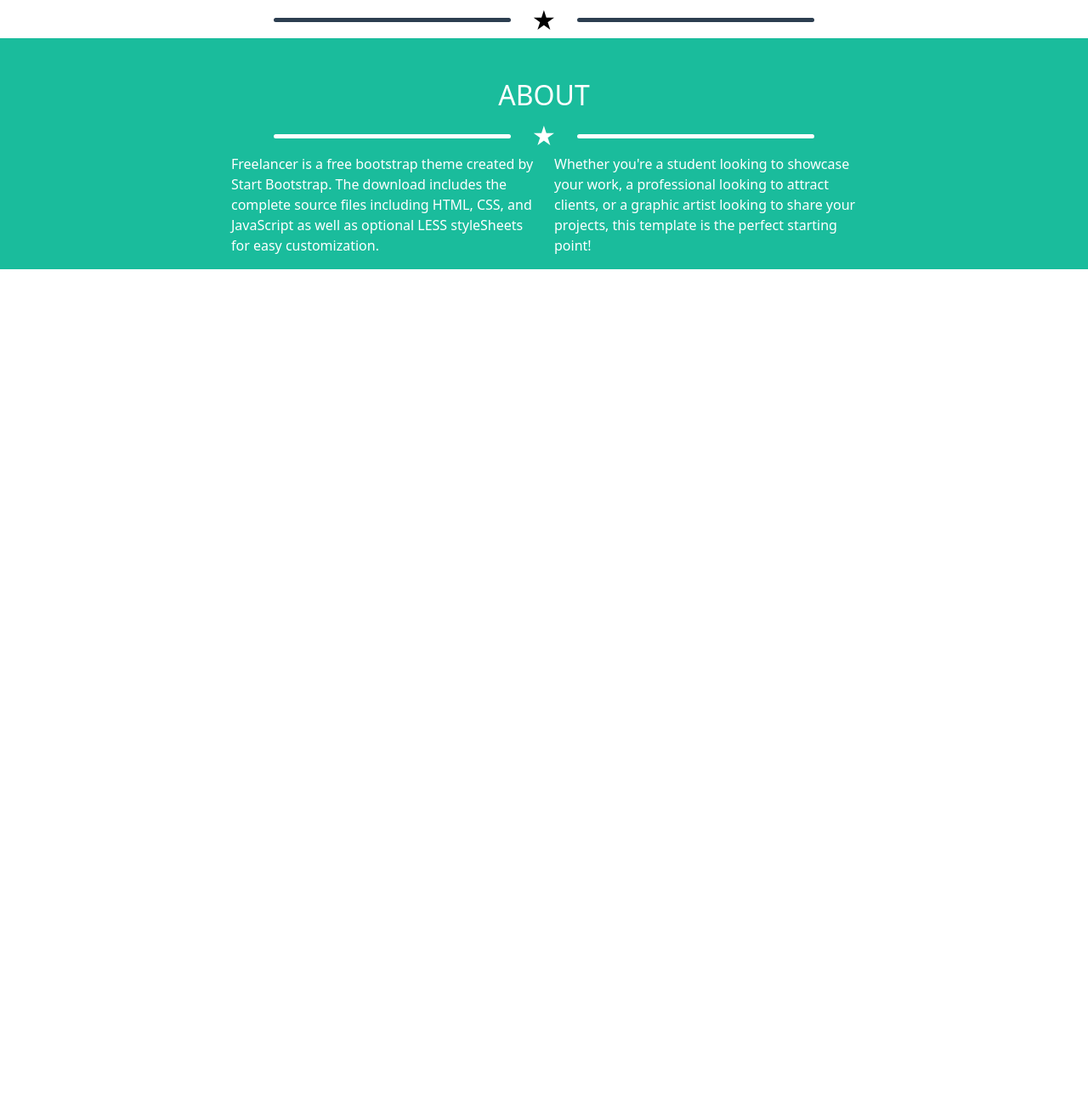
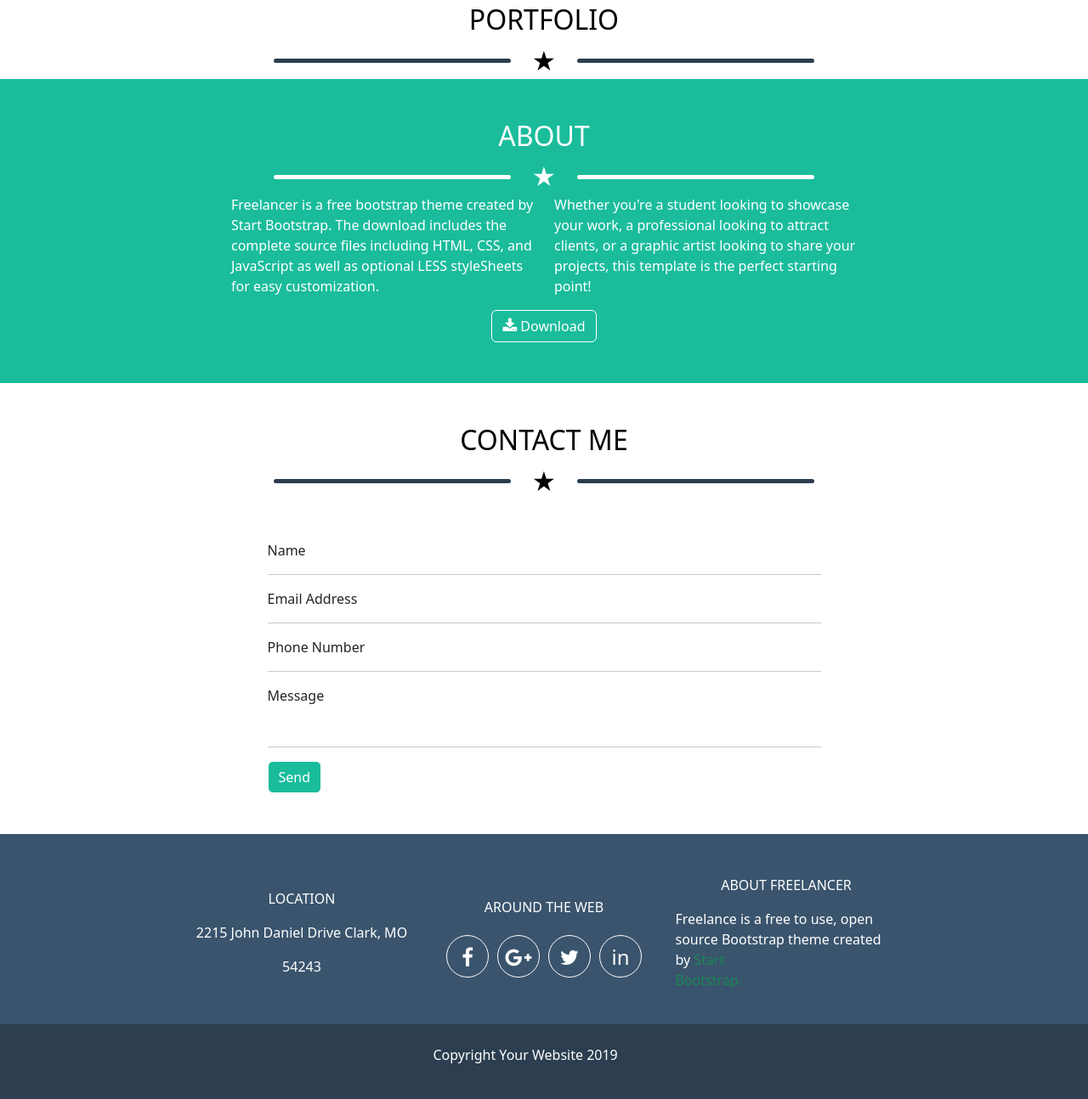
Before and after one commit to Drakon9927/html-css-bootstrap-freelancer, a plain HTML site: page index.html in a window 1280 px wide. Shown: the part 346-1640 px from the top of the page at 85% size. Before the commit the page ends 800 px from the top, so only its background shows below. Drawn offline with nearby package versions, Linux system fonts and the light colour scheme.

Commit message:
complete

```diff
--- a/css/style.css
+++ b/css/style.css
@@ -4,6 +4,14 @@ header{
 
 .mybg-green{
     background-color: #1ABC9C;
+}
+
+.mybg-darkblue{
+    background-color: #3A546D;
+}
+
+.mybg-darkgrey{
+    background-color: #2C3E50;
 }
 
 .myhr {
@@ -25,3 +33,21 @@ header{
     border-top: 5px solid white;
     border-color: white;
   }
+
+  .btn{
+    border: 1px solid white;
+    background-color: #1ABC9C;
+
+  }
+
+.mybg-darkblue i.fa, #in{
+    border: 1px solid white;
+    border-radius: 50%;
+    height: 50px;
+    width: 50px;
+    line-height: 50px;
+    text-align: center;
+    padding: 0;
+    margin: 5px;
+    color: white;
+}
--- a/index.html
+++ b/index.html
@@ -1,18 +1,22 @@
 <!DOCTYPE html>
 <html lang="en">
+
 <head>
     <meta charset="UTF-8">
     <meta name="viewport" content="width=device-width, initial-scale=1.0">
     <title>Bootstrap Layout</title>
-    <link href="https://cdn.jsdelivr.net/npm/bootstrap@5.3.3/dist/css/bootstrap.min.css" rel="stylesheet" integrity="sha384-QWTKZyjpPEjISv5WaRU9OFeRpok6YctnYmDr5pNlyT2bRjXh0JMhjY6hW+ALEwIH" crossorigin="anonymous">
+    <link href="https://cdn.jsdelivr.net/npm/bootstrap@5.3.3/dist/css/bootstrap.min.css" rel="stylesheet"
+        integrity="sha384-QWTKZyjpPEjISv5WaRU9OFeRpok6YctnYmDr5pNlyT2bRjXh0JMhjY6hW+ALEwIH" crossorigin="anonymous">
     <link rel="stylesheet" href="./css/style.css">
+    <link rel="stylesheet" href="https://cdnjs.cloudflare.com/ajax/libs/font-awesome/4.7.0/css/font-awesome.min.css">
 </head>
+
 <body>
 
     <!-- 2 col-6 in row -->
     <header>
         <div class="container">
-           <div class="row justify-content-center">
+            <div class="row justify-content-center pt-4 pb-4">
                 <div class="col-4 text-white">
                     <h4>START BOOTSTRAP</h2>
                 </div>
@@ -44,10 +48,12 @@
                     <h2>START BOOTSTRAP</h2>
                     <!-- Contenitore Flex per HR e Stella -->
                     <div class="d-flex align-items-center justify-content-center w-100">
-                        <div class="w-25"><hr class="myhr mywhite">
+                        <div class="w-25">
+                            <hr class="myhr mywhite">
                         </div>
                         <span class="px-4 fs-3">&#9733;</span>
-                        <div class="w-25"><hr class="myhr mywhite">
+                        <div class="w-25">
+                            <hr class="myhr mywhite">
                         </div>
                     </div>
                     <P class="text-white fs-5 mb-5">GRAPHIC ARTIST - WEB DESIGNER - ILLUSTRATOR</P>
@@ -65,10 +71,12 @@
                     <h2 class="mt-5">PORTFOLIO</h2>
                     <!-- Contenitore Flex per HR e Stella -->
                     <div class="d-flex align-items-center justify-content-center w-100">
-                        <div class="w-25"><hr class="myhr myblack">
+                        <div class="w-25">
+                            <hr class="myhr myblack">
                         </div>
                         <span class="px-4 fs-3">&#9733;</span>
-                        <div class="w-25"><hr class="myhr myblack">
+                        <div class="w-25">
+                            <hr class="myhr myblack">
                         </div>
                     </div>
                 </div>
@@ -108,49 +116,138 @@
                     <h2 class="mt-5">ABOUT</h2>
                     <!-- Contenitore Flex per HR e Stella -->
                     <div class="d-flex align-items-center justify-content-center w-100">
-                        <div class="w-25"><hr class="myhr mywhite">
+                        <div class="w-25">
+                            <hr class="myhr mywhite">
                         </div>
                         <span class="px-4 fs-3">&#9733;</span>
-                        <div class="w-25"><hr class="myhr mywhite">
+                        <div class="w-25">
+                            <hr class="myhr mywhite">
                         </div>
                     </div>
                     <!-- col-6 in flex row -->
 
                     <div class="d-flex row align-items-center justify-content-center">
                         <div class="col-4">
-                            <p>Freelancer is a free bootstrap theme created by Start Bootstrap. The download includes the complete source files including HTML, CSS, and JavaScript as well as optional LESS styleSheets for easy customization.</p>
+                            <p>Freelancer is a free bootstrap theme created by Start Bootstrap. The download includes
+                                the complete source files including HTML, CSS, and JavaScript as well as optional LESS
+                                styleSheets for easy customization.</p>
                         </div>
                         <div class="col-4">
                             <p>
-                                Whether you're a student looking to showcase your work, a professional looking to attract clients, or a graphic artist looking to share your projects, this template is the perfect starting point!
+                                Whether you're a student looking to showcase your work, a professional looking to
+                                attract clients, or a graphic artist looking to share your projects, this template is
+                                the perfect starting point!
                             </p>
                         </div>
                     </div>
 
-
-
-
+                    <button type="button" class="btn btn-success mb-5">
+                        <i class="fa fa-download" style="font-size:18px"></i>
+                        Download
+                    </button>
 
                 </div>
             </div>
         </div>
     </section>
 
-    <!-- Section *12 column con button -->
+    <!-- Section *12 col con button -->
 
     <section>
+        <div class="container">
+            <div class="col-12 text-black mb-5">
+                <div class="d-flex flex-column align-items-center">
+                    <h2 class="mt-5">CONTACT ME</h2>
+                    <!-- Contenitore Flex per HR e Stella -->
+                    <div class="d-flex align-items-center justify-content-center w-100">
+                        <div class="w-25">
+                            <hr class="myhr myblack">
+                        </div>
+                        <span class="px-4 fs-3">&#9733;</span>
+                        <div class="w-25">
+                            <hr class="myhr myblack">
+                        </div>
+                    </div>
+                </div>
+            </div>
 
+            <div class="d-flex flex-column align-items-center justify-content-center mb-5">
+                <div class="col-7">
+
+                    <p>Name</p>
+                    <hr>
+                    <p>Email Address</p>
+                    <hr>
+                    <p>Phone Number</p>
+                    <hr>
+                    <p class="mb-5">Message</p>
+                    <hr>
+                    <button type="button" class="btn btn-success">Send</button>
+                </div>
+            </div>
+
+
+        </div>
     </section>
 
     <!-- Section row tre col 4 -->
 
-    <section>
+    <section class="mybg-darkblue text-white pt-5 pb-4">
+        <div class="container">
+
+            <div class="d-flex row align-items-center justify-content-center">
+                <div class="col-3">
+                    <div class="d-flex flex-column align-items-center justify-content-center">
+                        <p>LOCATION</p>
+                        <P>2215 John Daniel Drive Clark, MO</P>
+                        <p>54243</p>
+
+                    </div>
+                </div>
+
+                <div class="col-3">
+                    <div class="d-flex flex-column align-items-center">
+                        <p>AROUND THE WEB</p>
+                    </div>
+                    <div class="d-flex row justify-content-center align-items-center">
+                        <i class="fa fa-facebook-f" style="font-size:24px"></i>
+                        <i class="fa fa-google-plus" style="font-size:24px"></i>
+                        <i class="fa fa-twitter" style="font-size:24px"></i>
+                        <span id="in" style="font-size:24px">in</span>
+                    </div>
+
+
+
+                </div>
+
+                <div class="col-3">
+                    <div class="d-flex flex-column align-items-center justify-content-center">
+                        <div class="d-flex flex-column align-items-center justify-content-center">
+                            <p>ABOUT FREELANCER</p>
+                            <P>Freelance is a free to use, open source Bootstrap theme created by <span
+                                    class="text-success">Start <br> Bootstrap.</span></P>
+                        </div>
+                    </div>
+                </div>
+
+            </div>
+        </div>
 
     </section>
 
-    <Footer>
+    <Footer class="mybg-darkgrey">
+
+        <div class="container text-white pt-4 pb-4">
+            <div class="d-flex row align-items-center justify-content-center">
+                <div class="col-3">
+                    <p>Copyright Your Website 2019</p>
+                </div>
+            </div>
+
+        </div>
 
     </Footer>
 
 </body>
+
 </html>
```
Lines whose indentation alone changed are shown as unchanged.
